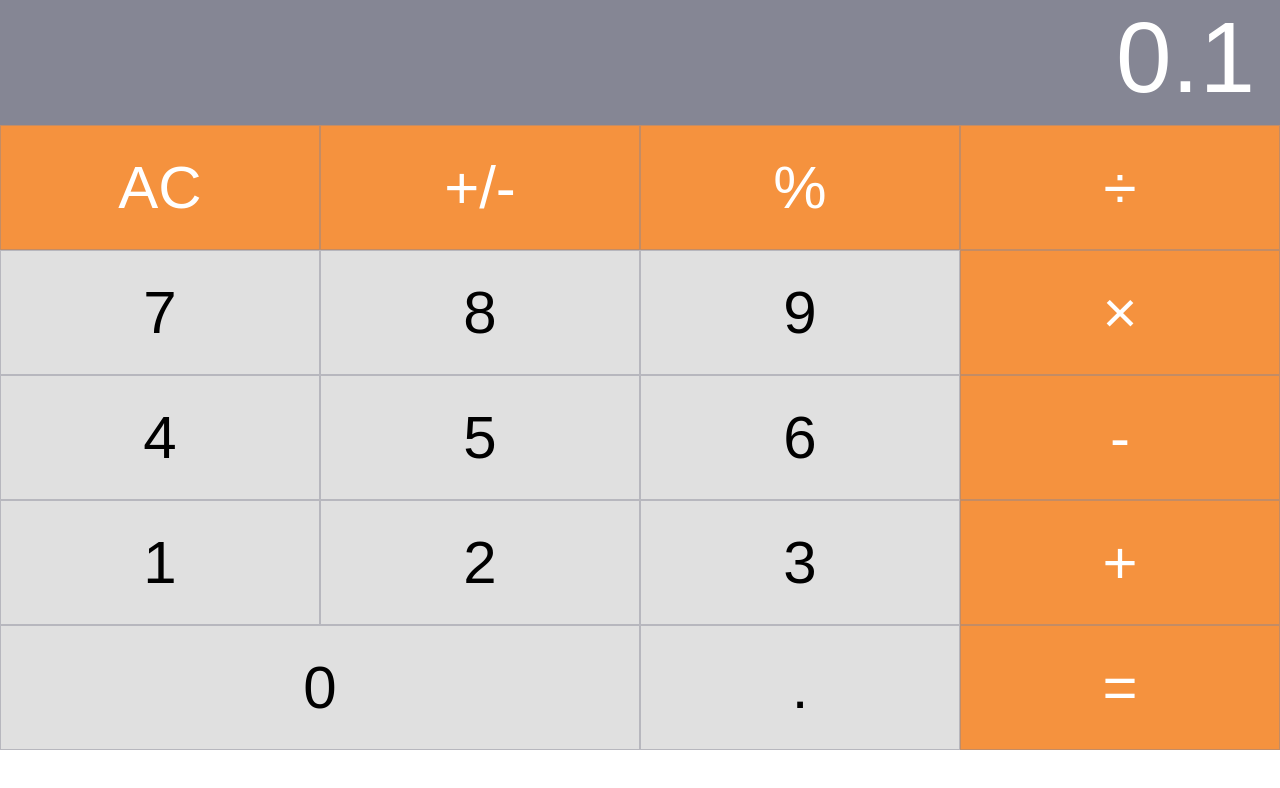
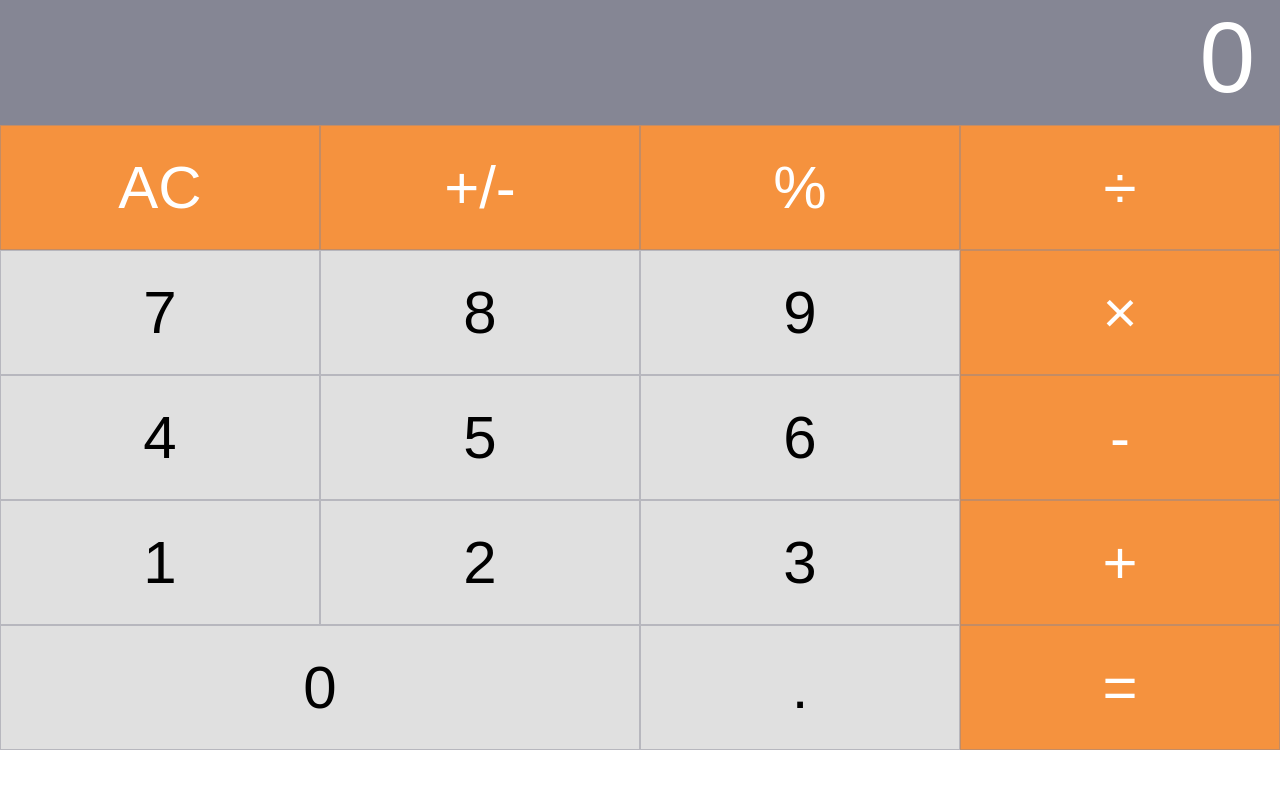
Before and after one commit to adechan/simple-calculator-react, a React (Create React App) app in the folder calculator-react/: page / in a window 1280 px wide. Shown: the top 788 px of the page. Built offline with nearby package versions, Linux system fonts and the light colour scheme.

Commit message:
you are able to pass the width to the button

```diff
--- a/calculator-react/src/App.js
+++ b/calculator-react/src/App.js
@@ -1,13 +1,21 @@
 import React from 'react';
+import {useState} from 'react';
+
+import Calculator from './Components/Calculator/component';
+import Display from './Components/Calculator/Display';
+import Buttons from './Components/Calculator/Buttons';
+
 import './App.css';
 import './Components/Calculator/component';
-import Calculator from './Components/Calculator/component';
 
 function App() {
+
+  const [displayValue, setDisplayValue] = useState("0");
+
   return (
     <div className="App">
-      <Calculator />
-
+      <Display displayValue = {displayValue}/>
+      <Buttons />
     </div>
   );
 }
--- a/calculator-react/src/Components/Calculator/Button.js
+++ b/calculator-react/src/Components/Calculator/Button.js
@@ -1,11 +1,12 @@
-import React from 'react';
+import React, { useState } from 'react';
 import styled from '@emotion/styled';
 
-const Button = ({value}) => {
+
+const Button = ({value, width}) => {
 
     let backgroundColour = null;
     let textColour = null;
-    let width = null;
+    let widthButton = null;
 
     // grey buttons
     if (Number.isInteger(parseInt(value)) === true)
@@ -25,20 +26,20 @@ const Button = ({value}) => {
         textColour = `black`;
     }
 
-    if (value === '0')
+    if (width === 'wide')
     {
-        width = `50%`;
+        widthButton = `50%`;
     }
     else
     {
-        width = `25%`;
+        widthButton = `25%`;
     }
 
     const Button = styled.button`
     background-color: ${backgroundColour};
     padding: 0px;
     height: 125px;
-    width: ${width};
+    width: ${widthButton};
     border: 1px solid rgb(133, 134, 148, .45);
     color: ${textColour};
     font-family: 'Sans Sans', sans-serif;
@@ -46,10 +47,21 @@ const Button = ({value}) => {
     font-weight: normal;
     padding: 0px;
     margin: 0px;
-;
-    `
+    `;
+
+    const [buttonClick, setButtonClick] = useState("");
+
+
+    const buttonClicked = () =>
+    {
+        const buttonPressed = {value}.value;
+        setButtonClick(buttonPressed);
+
+        console.log("You pressed: " + buttonPressed);
+    }
+
     return (
-        <Button> {value} </Button>
+        <Button onClick = {buttonClicked}> {value} </Button>
      );
 }
 
--- a/calculator-react/src/Components/Calculator/Buttons.js
+++ b/calculator-react/src/Components/Calculator/Buttons.js
@@ -1,12 +1,11 @@
-import React from 'react';
+import React, { useState } from 'react';
 import styled from '@emotion/styled';
 import Button from './Button';
 
-const Buttons = ({value}) => {
+const Buttons = () => {
 
     const Container = styled.div`
     `
-
 
     const Div = styled.div`
     `
@@ -14,8 +13,8 @@ const Buttons = ({value}) => {
     return (
         <Container>
             <Div>
-                <Button value = 'AC' />
-                <Button value = '+/-' />
+                <Button value = 'AC'/>
+                <Button value = '+/-'/>
                 <Button value = '%'/>
                 <Button value = '÷'/>
             </Div>
@@ -42,7 +41,7 @@ const Buttons = ({value}) => {
             </Div>
 
             <Div>
-                <Button value = '0'/>
+                <Button value = '0' width = 'wide'/>
                 <Button value = '.'/>
                 <Button value = '='/>
             </Div>
--- a/calculator-react/src/Components/Calculator/Display.js
+++ b/calculator-react/src/Components/Calculator/Display.js
@@ -1,7 +1,7 @@
 import React from 'react';
 import styled from '@emotion/styled';
 
-const Display = ({computedValue}) => {
+const Display = ({displayValue}) => {
 
     const Container = styled.div`
         margin: 0 auto;
@@ -22,7 +22,7 @@ const Display = ({computedValue}) => {
 
     return (
         <Container>
-            <Value> {computedValue} </Value>
+            <Value> {displayValue} </Value>
         </Container>
     );
 }
--- a/calculator-react/src/Components/Calculator/component.js
+++ b/calculator-react/src/Components/Calculator/component.js
@@ -1,12 +1,11 @@
 import React from 'react';
-import styled from '@emotion/styled';
 import Display from './Display';
 import Buttons from './Buttons';
 
-const Calculator = ({computedValue}) => {
+const Calculator = ({displayValue}) => {
     return (
         <>
-        <Display computedValue = {0.1}/>
+        <Display displayValue = {displayValue}/>
         <Buttons />
         </>
     );
```
